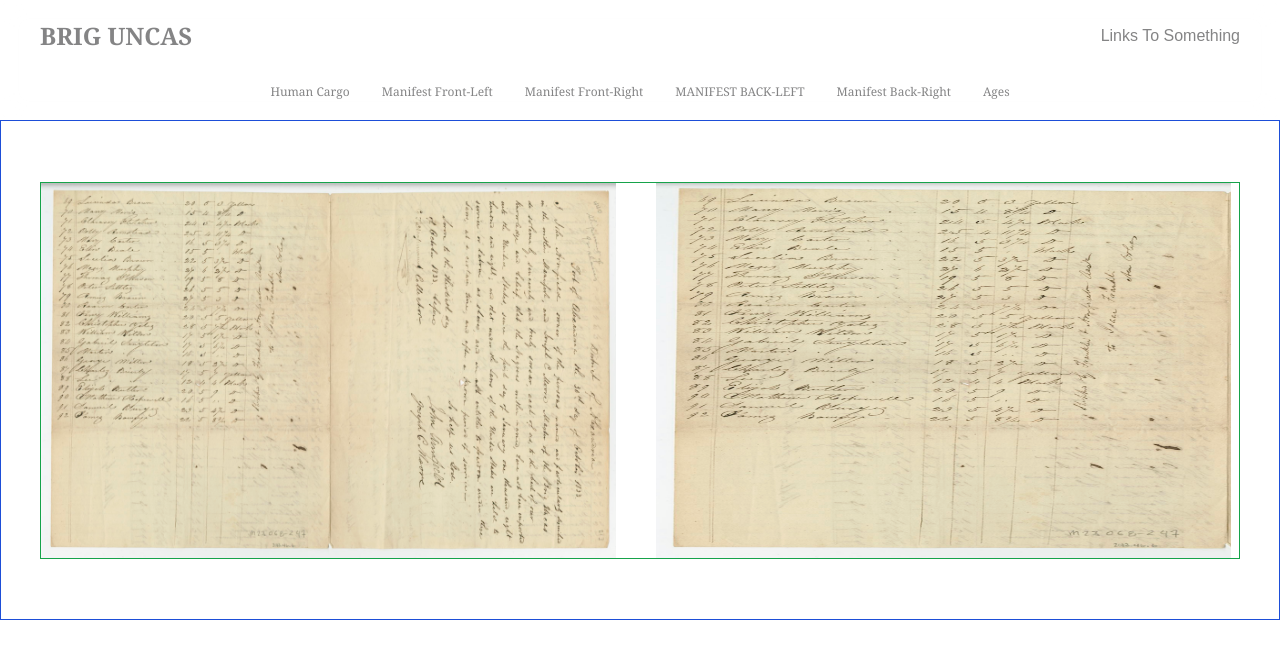
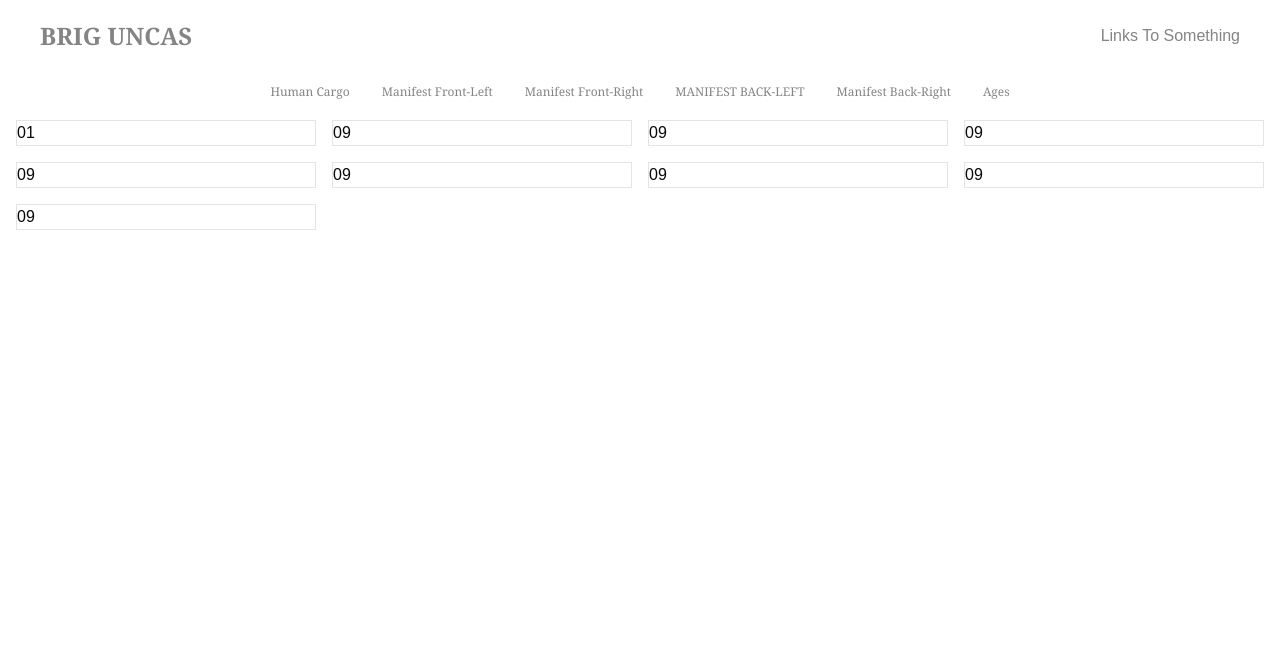
Before and after one commit to mmaustin/brig-uncas, a Next.js app in the folder uncas/: page /manifest-back-L in a window 1280 px wide. Shown: the top 658 px of the page. Built offline with nearby package versions, Linux system fonts and the light colour scheme.

Commit message:
More grid troubleshooting

```diff
--- a/uncas/app/manifest-back-L/page.tsx
+++ b/uncas/app/manifest-back-L/page.tsx
@@ -1,34 +1,41 @@
-import Image from "next/image"
-import manifest from '@/assets/manifest-6.png';
-import manifestA from '@/assets/manifest-7.png';
+// import Image from "next/image"
+// import manifest from '@/assets/manifest-6.png';
+// import manifestA from '@/assets/manifest-7.png';
 
 
 const ManifestBackLeft = () => {
   return (
-    <div className="h-[500px] w-full flex justify-center items-center gap-8 border border-blue-700">
-      <div className="container justify-center items-center grid md:grid-cols-2 gap-8 border border-green-600">
-        {/* <div className="border w-10">words for words</div>
-        <div className="border w-10">words for words</div> */}
-        <Image
-          className="h-[200px] w-[275px] sm:h-[250px] sm:w-[400px] md:h-[375px] md:w-[575px]"
-          src={manifest}
-          alt="Manifest Back Left"
-          priority
-          height={265}
-          width={198}
-        />
-        <Image
-          className="h-[200px] w-[275px] sm:h-[250px] sm:w-[400px] md:h-[375px] md:w-[575px]"
-          src={manifestA}
-          alt="Manifest Back Left"
-          priority
-          height={265}
-          width={198}
-        />
-      </div>
-      {/* <div className="grid md:grid-cols-2 container justify-center items-center gap-8 border border-red-500"> */}
-      {/* </div> */}
+    <div className="grid sm:grid-cols-2 md:grid-cols-3 lg:grid-cols-4 gap-4 mx-4">
+      <div className="border">01</div>
+      <div className="border">09</div>
+      <div className="border">09</div>
+      <div className="border">09</div>
+      <div className="border">09</div>
+      <div className="border">09</div>
+      <div className="border">09</div>
+      <div className="border">09</div>
+      <div className="border">09</div>
     </div>
+    // <div className="h-[500px] w-full flex justify-center items-center gap-8 border border-blue-700">
+    //   <div className="container justify-center items-center grid md:grid-cols-2 gap-8 border border-green-600">
+    //     <Image
+    //       className="h-[200px] w-[275px] sm:h-[250px] sm:w-[400px] md:h-[375px] md:w-[575px]"
+    //       src={manifest}
+    //       alt="Manifest Back Left"
+    //       priority
+    //       height={265}
+    //       width={198}
+    //     />
+    //     <Image
+    //       className="h-[200px] w-[275px] sm:h-[250px] sm:w-[400px] md:h-[375px] md:w-[575px]"
+    //       src={manifestA}
+    //       alt="Manifest Back Left"
+    //       priority
+    //       height={265}
+    //       width={198}
+    //     />
+    //   </div>
+    // </div>
   )
 }
 export default ManifestBackLeft;
```
